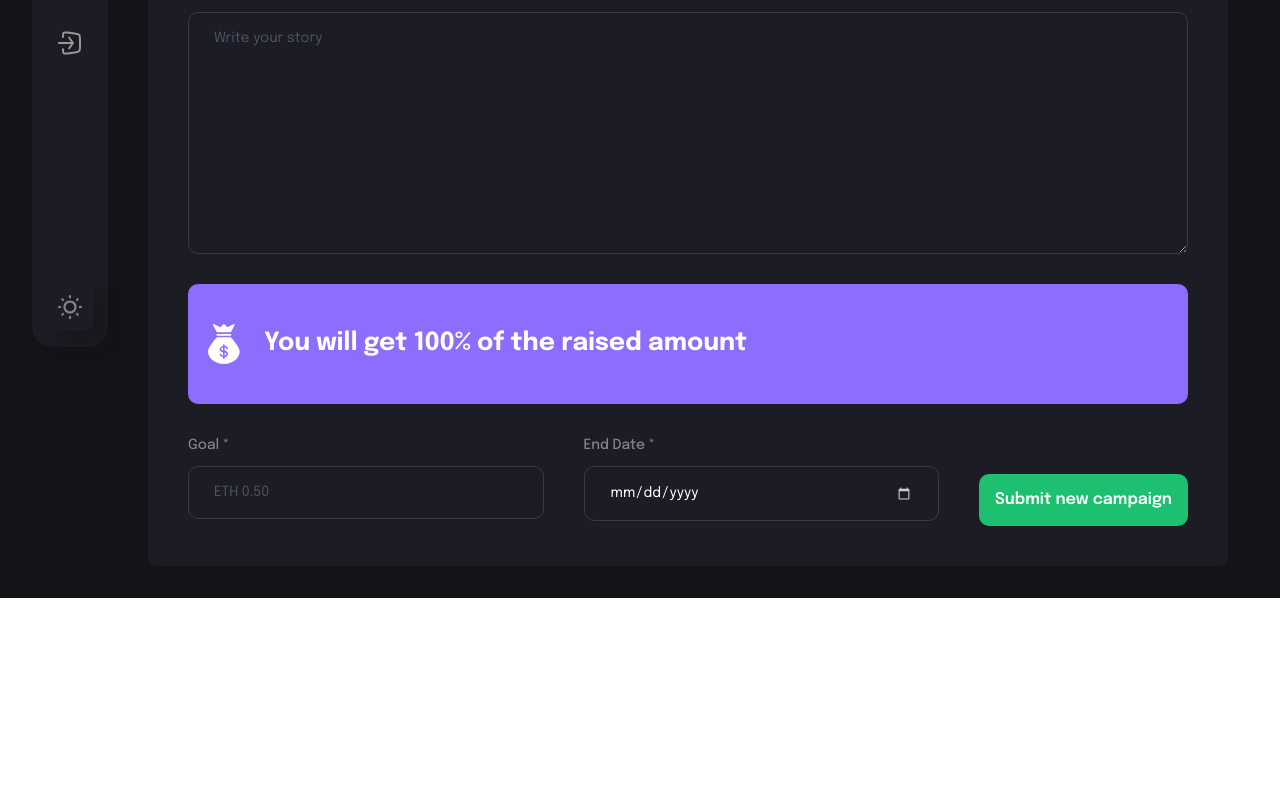
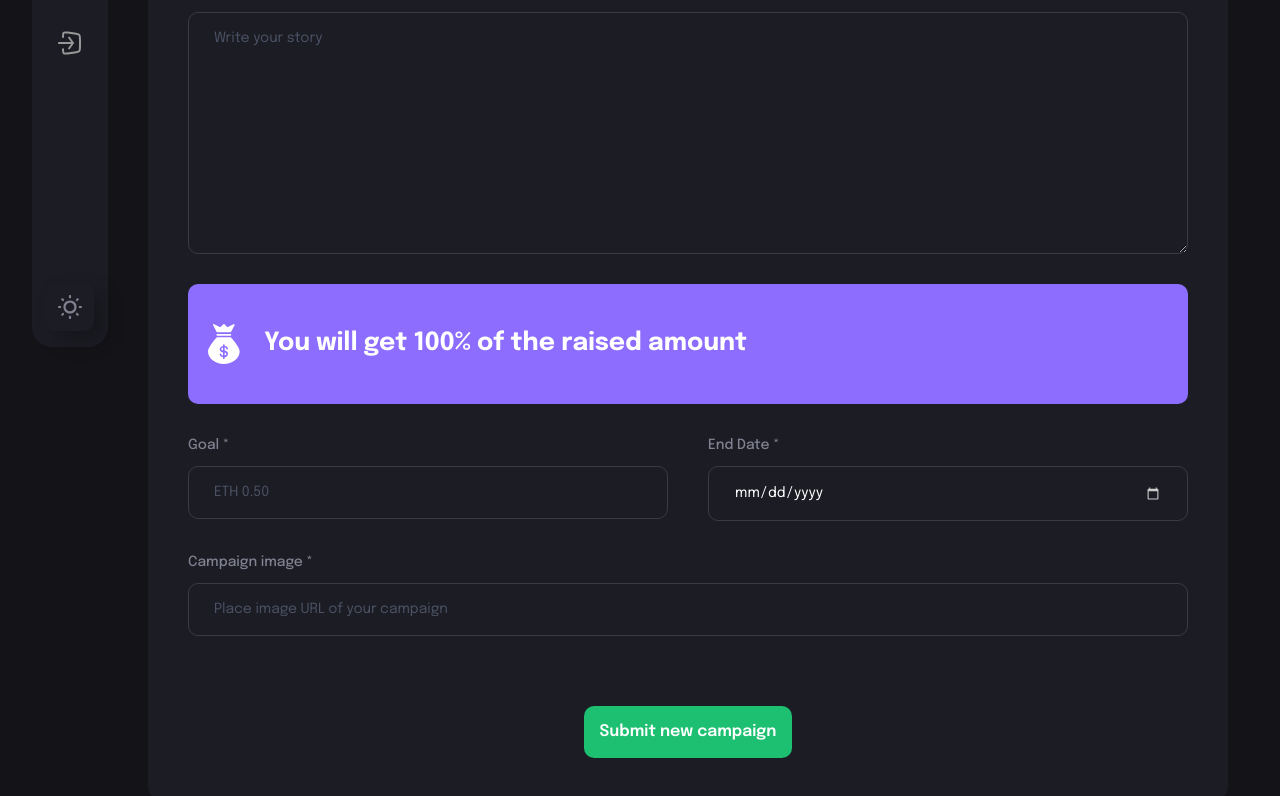
Before and after one commit to anggriawanmr/crowdfunding, a React (Vite) app in the folder client/: page /create-campaign in a window 1280 px wide. Shown: the part 429-1225 px from the top of the page. Before the commit the page ends 1027 px from the top, so only its background shows below. Built offline with nearby package versions, Linux system fonts and the light colour scheme; what @thirdweb-dev/react would draw is missing.

Commit message:
Adding image FormField and handleFormFieldChange function in CreateCampaign page :sparkles:

```diff
--- a/client/src/pages/CreateCampaign.jsx
+++ b/client/src/pages/CreateCampaign.jsx
@@ -17,6 +17,10 @@ const CreateCampaign = () => {
     deadline: '',
     image: '',
   });
+
+  const handleFormFieldChange = (fieldName, e) => {
+    setForm({ ...form, [fieldName]: e.target.val });
+  };
 
   const handleSubmit = () => {};
 
@@ -39,14 +43,14 @@ const CreateCampaign = () => {
             placeholder="John Doe"
             inputType="text"
             value={form.name}
-            handleChange={() => {}}
+            handleChange={(e) => handleFormFieldChange('name', e)}
           />
           <FormField
             labelName="Campaign Title *"
             placeholder="Write a title"
             inputType="text"
             value={form.title}
-            handleChange={() => {}}
+            handleChange={(e) => handleFormFieldChange('title', e)}
           />
         </div>
 
@@ -55,7 +59,7 @@ const CreateCampaign = () => {
           placeholder="Write your story"
           isTextArea
           value={form.description}
-          handleChange={() => {}}
+          handleChange={(e) => handleFormFieldChange('description', e)}
         />
 
         <div className="w-full flex justify-start items-center p-4 bg-[#8c6dfd] h-[120px] rounded-[10px]">
@@ -75,14 +79,23 @@ const CreateCampaign = () => {
             placeholder="ETH 0.50"
             inputType="text"
             value={form.target}
-            handleChange={() => {}}
+            handleChange={(e) => handleFormFieldChange('target', e)}
           />
           <FormField
             labelName="End Date *"
             placeholder="End Date"
             inputType="date"
             value={form.deadline}
-            handleChange={() => {}}
+            handleChange={(e) => handleFormFieldChange('deadline', e)}
+          />
+        </div>
+
+        <FormField
+          labelName="Campaign image *"
+          placeholder="Place image URL of your campaign"
+          inputType="url"
+          value={form.image}
+          handleChange={(e) => handleFormFieldChange('image', e)}
         />
 
         <div className="flex justify-center items-center mt-[40px]">
@@ -92,7 +105,6 @@ const CreateCampaign = () => {
             styles="bg-[#1dc071]"
           />
         </div>
-        </div>
       </form>
     </div>
   );
```
Lines whose indentation alone changed are shown as unchanged.
